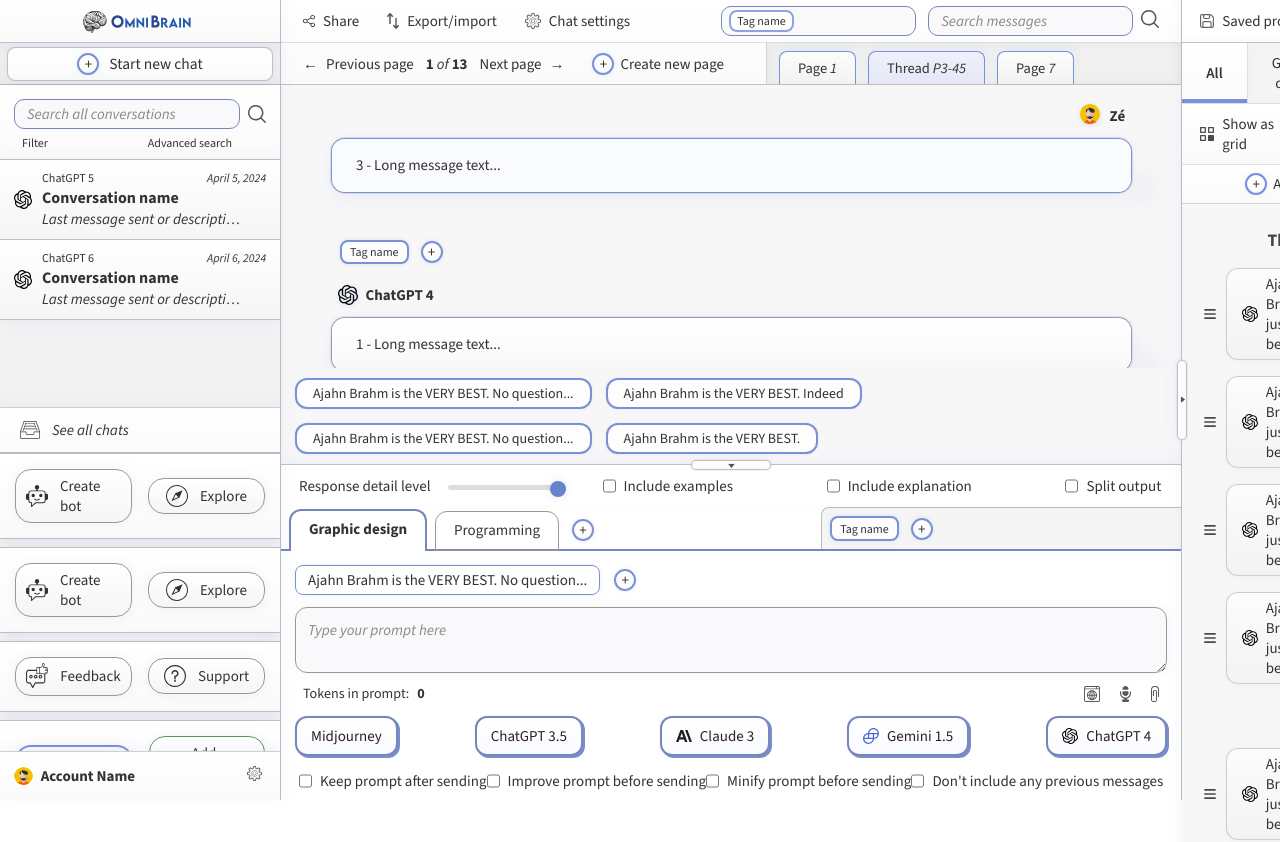
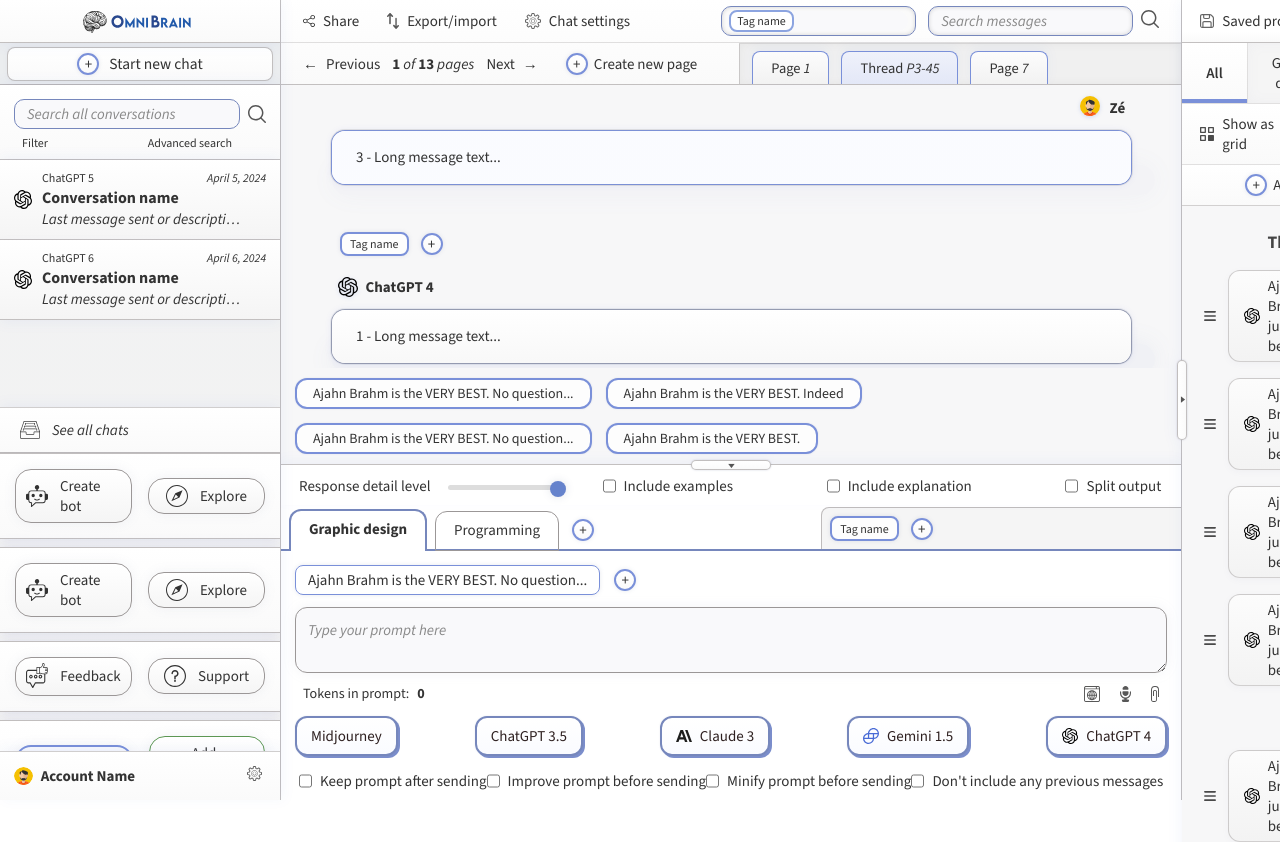
Before and after one commit to PythonMillionaire/OmniBrain, a React (Create React App) app: page / in a window 1280 px wide. Shown: the top 842 px of the page. Built offline with nearby package versions, Linux system fonts and the light colour scheme.

Commit message:
Done for the day

```diff
--- a/src/assets/styles/main/_middle-section.scss
+++ b/src/assets/styles/main/_middle-section.scss
@@ -209,7 +209,7 @@
   }
 
   &.chat-message-viewing-thread {
-    background: hsl(226, 20%, 95%);
+    background: hsl(226, 20%, 96%);
     border: 1px solid var(--border-color-lighter-two);
     border-radius: 18px;
     padding: 16px 16px 20px;
@@ -226,7 +226,7 @@
 
   display: none;
 
-  background: hsl(226 20% 95% / 1);
+  background: hsl(226 20% 96% / 1);
   border-radius: 18px;
 
   > * {
@@ -321,10 +321,6 @@
   overflow-x: hidden;
 
   @include flex(flex-start, stretch, $direction: column, $gap: 16px);
-
-  > :first-child {
-    margin-top: 8px;
-  }
 }
 
 
@@ -366,7 +362,8 @@
 
   padding: 0 12px;
 
-  border-left: 1px solid var(--border-color-lighter-three);
+  border-left: 1px solid var(--border-color-lighter-two);
+  border-top: 1px solid var(--border-color-lighter-three);
 
   box-shadow: inset 0 0 8px 1px hsl(0 0% 0% / 0.04);
 }
@@ -446,6 +443,8 @@
   @include flex(left);
 
   padding: 12px 7px;
+
+  box-shadow: inset 0 0 4px 0 hsl(0 0 0 / 0.16);
 }
 
 #filter-chat-tag-section {
@@ -460,6 +459,8 @@
   margin-bottom: 0;
   line-height: 0;
   overflow: visible;
+
+  box-shadow: inset 0 0 4px 0 hsl(0 0 0 / 0.16);
 }
 
 .chat-tag-filter {
@@ -923,6 +924,10 @@
   .invisible {
     visibility: hidden;
   }
+
+  &:first-child {
+    margin-top: 8px;
+  }
 }
 
 .chat-message-action-row {
--- a/src/assets/styles/main/_right-section.scss
+++ b/src/assets/styles/main/_right-section.scss
@@ -194,9 +194,9 @@
 
 .saved-prompt-button-reorder-icon {
   flex: 0;
-  margin-right: 10px;
+  margin-right: 12px;
 
-  cursor: move;
+  cursor: move !important;
 }
 
 .saved-prompt-button {
@@ -284,7 +284,7 @@
 }
 
 #add-new-saved-prompt-button-section {
-  padding: 8px 0;
+  padding: 9px 0;
 
   background: linear-gradient(to bottom, white, #fafafa);
 
--- a/src/assets/styles/styles.css
+++ b/src/assets/styles/styles.css
@@ -843,7 +843,7 @@
   padding: 0 20px;
 }
 .chat-message-thread-info.chat-message-viewing-thread {
-  background: hsl(226, 20%, 95%);
+  background: hsl(226, 20%, 96%);
   border: 1px solid var(--border-color-lighter-two);
   border-radius: 18px;
   padding: 16px 16px 20px;
@@ -860,7 +860,7 @@
   gap: 0px;
   flex-wrap: nowrap;
   display: none;
-  background: hsl(226, 20%, 95%);
+  background: hsl(226, 20%, 96%);
   border-radius: 18px;
 }
 .chat-message-thread-contents > * {
@@ -964,9 +964,6 @@
   gap: 16px;
   flex-wrap: nowrap;
 }
-#chat-messages-section > :first-child {
-  margin-top: 8px;
-}
 
 #follow-up-questions-section {
   padding: 1rem 1.4rem 1rem;
@@ -1012,7 +1009,8 @@
   height: 100%;
   background: #f0f0f0;
   padding: 0 12px;
-  border-left: 1px solid var(--border-color-lighter-three);
+  border-left: 1px solid var(--border-color-lighter-two);
+  border-top: 1px solid var(--border-color-lighter-three);
   box-shadow: inset 0 0 8px 1px hsla(0, 0%, 0%, 0.04);
 }
 
@@ -1093,6 +1091,7 @@
   gap: 0px;
   flex-wrap: nowrap;
   padding: 12px 7px;
+  box-shadow: inset 0 0 4px 0 hsla(0, 0%, 0%, 0.16);
 }
 
 #filter-chat-tag-section {
@@ -1106,6 +1105,7 @@
   margin-bottom: 0;
   line-height: 0;
   overflow: visible;
+  box-shadow: inset 0 0 4px 0 hsla(0, 0%, 0%, 0.16);
 }
 
 .chat-tag-filter {
@@ -1582,6 +1582,9 @@
 }
 .chat-message-outer-container.user .invisible, .chat-message-outer-container.ai .invisible {
   visibility: hidden;
+}
+.chat-message-outer-container.user:first-child, .chat-message-outer-container.ai:first-child {
+  margin-top: 8px;
 }
 
 .chat-message-action-row {
@@ -1946,8 +1949,8 @@
 
 .saved-prompt-button-reorder-icon {
   flex: 0;
-  margin-right: 10px;
-  cursor: move;
+  margin-right: 12px;
+  cursor: move !important;
 }
 
 .saved-prompt-button {
@@ -2048,7 +2051,7 @@
 }
 
 #add-new-saved-prompt-button-section {
-  padding: 8px 0;
+  padding: 9px 0;
   background: linear-gradient(to bottom, white, #fafafa);
   border-bottom: 1px solid var(--border-color-lighter-two);
 }
--- a/src/components/chat/middle-section/ChatMessagesToolBar.tsx
+++ b/src/components/chat/middle-section/ChatMessagesToolBar.tsx
@@ -80,11 +80,11 @@
             </div>
             <div id="chat-message-tool-bar-bottom">
                 <div id="chat-pages-menu">
-                    <div id="previous-page" className={"button"}><span>←</span> Previous page</div>
+                    <div id="previous-page" className={"button"}><span>←</span> Previous</div>
                     <div id="chat-page-number">
-                        <b>1</b> <i>of</i> <b>13</b>
+                        <b>1</b> <i>of</i> <b>13</b> <i>pages</i>
                     </div>
-                    <div id="next-page" className={"button"}>Next page <span>→</span></div>
+                    <div id="next-page" className={"button"}>Next <span>→</span></div>
                     <div id="create-new-page" className={"button"}><AddElementButton text={"Create new page"} type={"page"}/></div>
                 </div>
                 <DragDropContext onDragEnd={handleOnDragEnd}>
```
Also changed, not shown: 1 other file (tests, documents, lock files or other folders).
